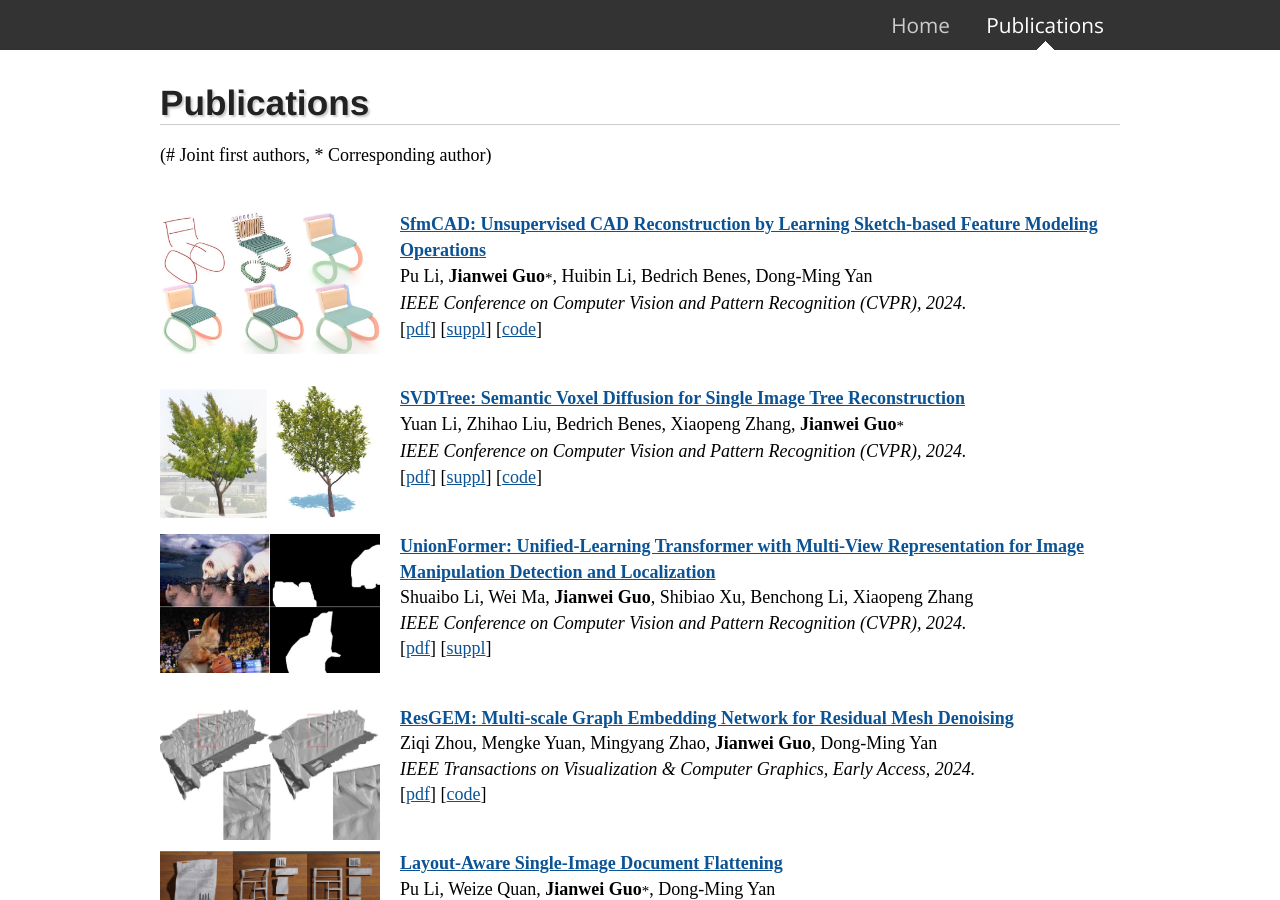
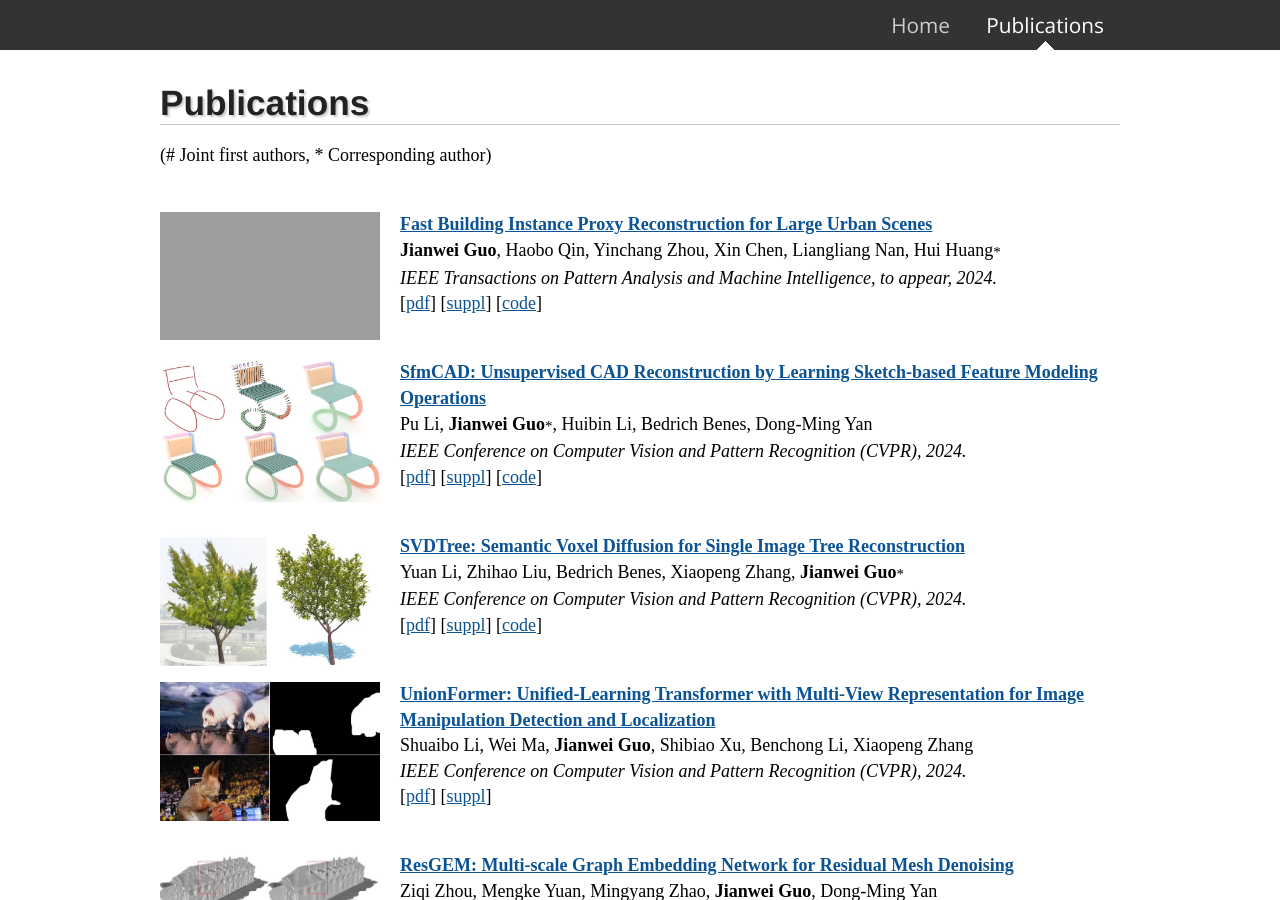
Before and after one commit to jianweiguo/jianweiguo.github.io, a Jekyll site: the page built from publications/index.html, in a window 1280 px wide and 900 px high. Built offline with Jekyll 4.4.1, drawn with Linux system fonts in a browser that asks for light colours; grey boxes are pictures that could not be loaded.

Commit message:
add tpami 2024

```diff
--- a/publications/index.html
+++ b/publications/index.html
@@ -10,6 +10,17 @@ sup { vertical-align: text-top; }
 </style>
 
 <h1>Publications</h1><p> (# Joint first authors, * Corresponding author)</p>
+
+<p>
+<br />
+<img src="2024-TPAMI-proxyRecon.jpg" alt="2024-TPAMI-proxyRecon" align ="left" width="220" height="128" style="margin:0px 20px 0px 0px">
+<a href="" target="_blank" style="font-weight:bold;color:rgb(11,83,148)">Fast Building Instance Proxy Reconstruction for Large Urban Scenes</a> <br />
+<b>Jianwei Guo</b>, Haobo Qin, Yinchang Zhou, Xin Chen, Liangliang Nan, Hui Huang<sup>*</sup><br />
+<a style="font-style:italic;color:black">IEEE Transactions on Pattern Analysis and Machine Intelligence, to appear, 2024.</a> <br />
+[<a href="" target="_blank" style="color:rgb(11,83,148)">pdf</a>]
+[<a href="" target="_blank" style="color:rgb(11,83,148)">suppl</a>]
+[<a href="" target="_blank" style="color:rgb(11,83,148)">code</a>]
+</p>
 
 <p>
 <br />
```
